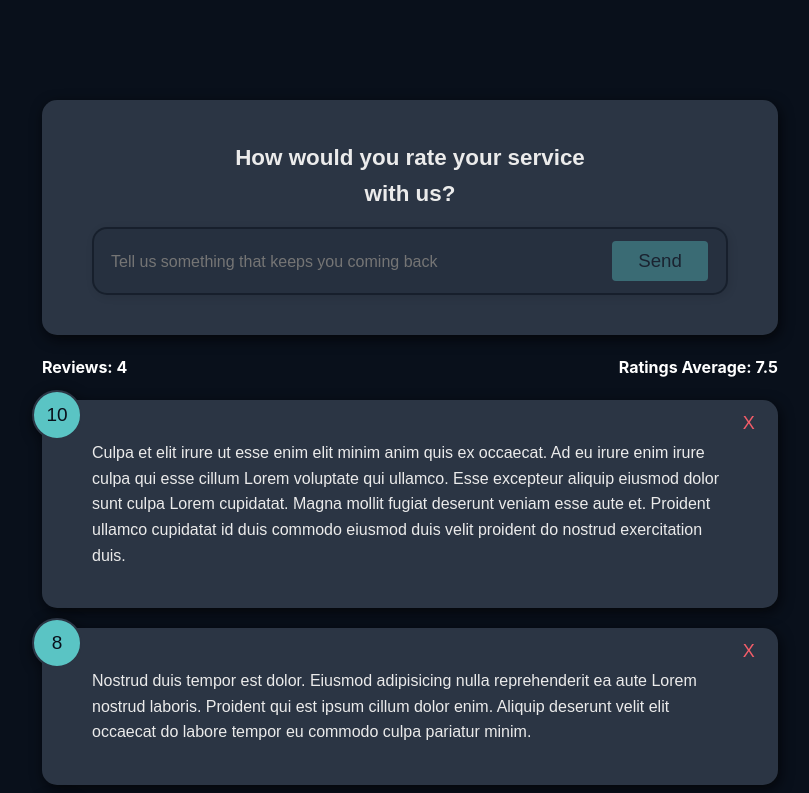
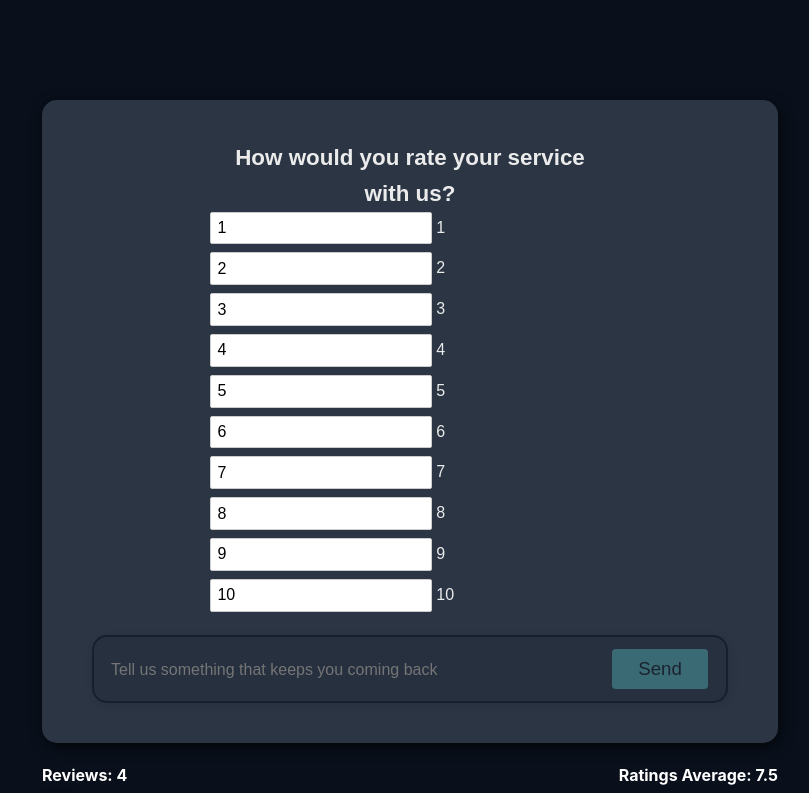
Before and after one commit to aam198/svelte-feedback, a Svelte app: page / in a window 1280 px wide. Shown: the top 793 px of the page, without its empty margins (230-1039 px from the left). Built offline with nearby package versions, Linux system fonts and the light colour scheme.

Commit message:
RatingSelect Component build

```diff
--- a/src/components/FeedbackForm.svelte
+++ b/src/components/FeedbackForm.svelte
@@ -1,8 +1,10 @@
 <script>
 import Card from './Card.svelte';
 import Button from './Button.svelte';
+import RatingSelect from './RatingSelect.svelte'
 
 let text = '';
+let rating = 10;
 let btnDisabled = true;
 let min = 10;
 let message;
@@ -32,6 +34,9 @@ const handleInput = () => {
     <!-- Rating Select -->
     <header>
       <h2>How would you rate your service with us?</h2>
+
+      <RatingSelect />
+
     </header>
 
     <div class="input-group">
--- a/src/components/FeedbackItem.svelte
+++ b/src/components/FeedbackItem.svelte
@@ -1,6 +1,7 @@
 <script>
   import { createEventDispatcher} from 'svelte'
   import Card from './Card.svelte'
+
   export let item
 
   const dispatch = createEventDispatcher();
--- /dev/null
+++ b/src/components/RatingSelect.svelte
@@ -0,0 +1,58 @@
+<script>
+import {createEventDispatcher} from 'svelte'
+
+let selected = 10
+
+const dispatch = createEventDispatcher();
+
+const onChange = (e) => {
+  selected = e.currentTarget.value;
+  dispatch('rating-select', selected);
+}
+</script>
+
+
+<ul class="rating">
+
+  <li>
+    <input type="rating" id="num1" name="rating" value="1" on:change={onChange} checked={selected === 1} />
+    <label for="num1">1</label>
+  </li>
+  <li>
+    <input type="rating" id="2" name="rating" value="2" on:change={onChange} checked={selected === 2} />
+    <label for="2">2</label>
+  </li>
+  <li>
+    <input type="rating" id="3" name="rating" value="3" on:change={onChange} checked={selected === 3} />
+    <label for="3">3</label>
+  </li>
+  <li>
+    <input type="rating" id="4" name="rating" value="4" on:change={onChange} checked={selected === 4} />
+    <label for="4">4</label>
+  </li>
+  <li>
+    <input type="rating" id="5" name="rating" value="5" on:change={onChange} checked={selected === 5} />
+    <label for="5">5</label>
+  </li>
+  <li>
+    <input type="rating" id="6" name="rating" value="6" on:change={onChange} checked={selected === 6} />
+    <label for="6">6</label>
+  </li>
+  <li>
+    <input type="rating" id="7" name="rating" value="7" on:change={onChange} checked={selected === 7} />
+    <label for="7">7</label>
+  </li>
+  <li>
+    <input type="rating" id="8" name="rating" value="8" on:change={onChange} checked={selected === 8} />
+    <label for="8">8</label>
+  </li>
+  <li>
+    <input type="rating" id="9" name="rating" value="9" on:change={onChange} checked={selected === 9} />
+    <label for="9">9</label>
+  </li>
+  <li>
+    <input type="rating" id="10" name="rating" value="10" on:change={onChange} checked={selected === 10} />
+    <label for="10">10</label>
+  </li>
+
+</ul>
```
